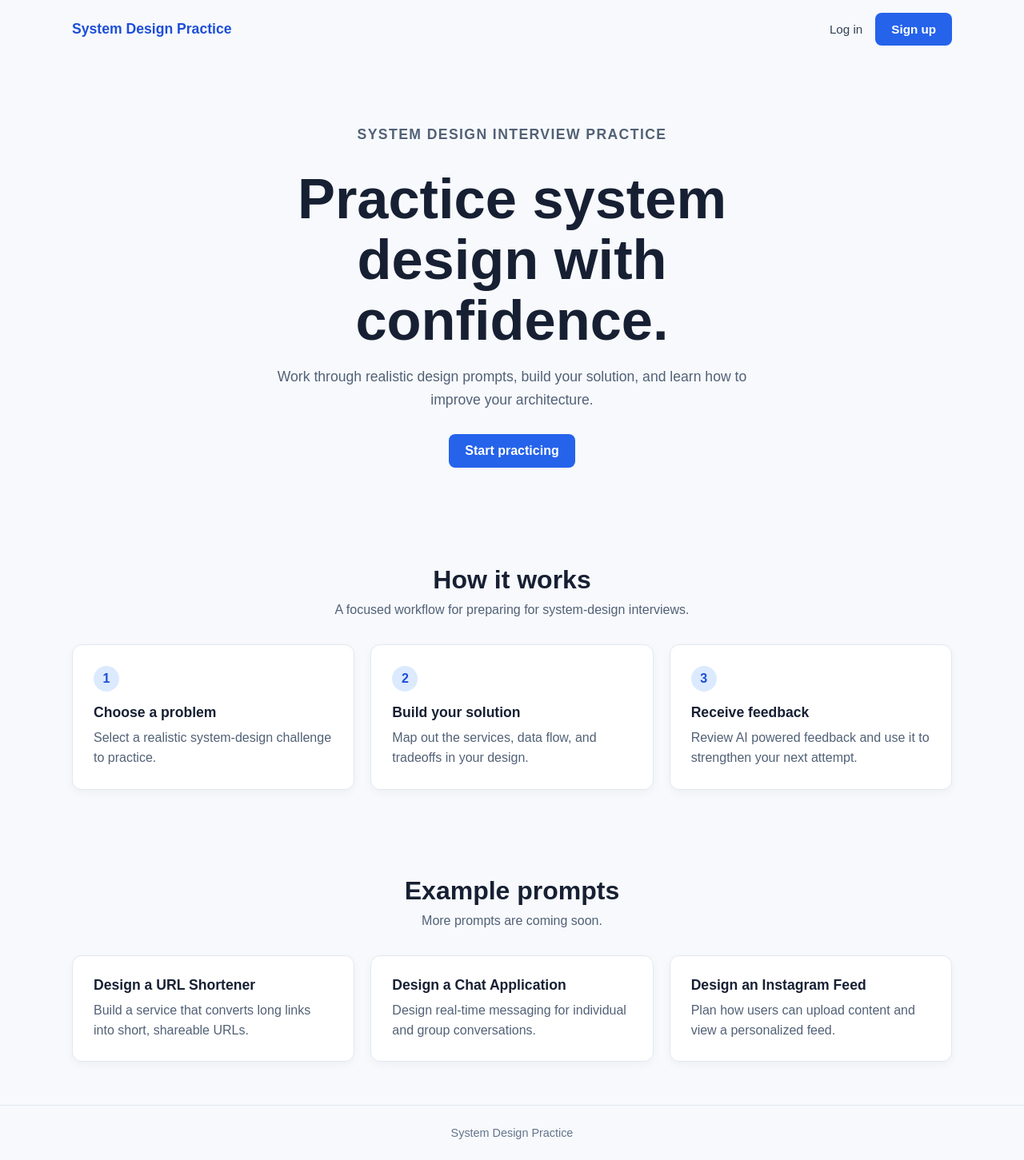
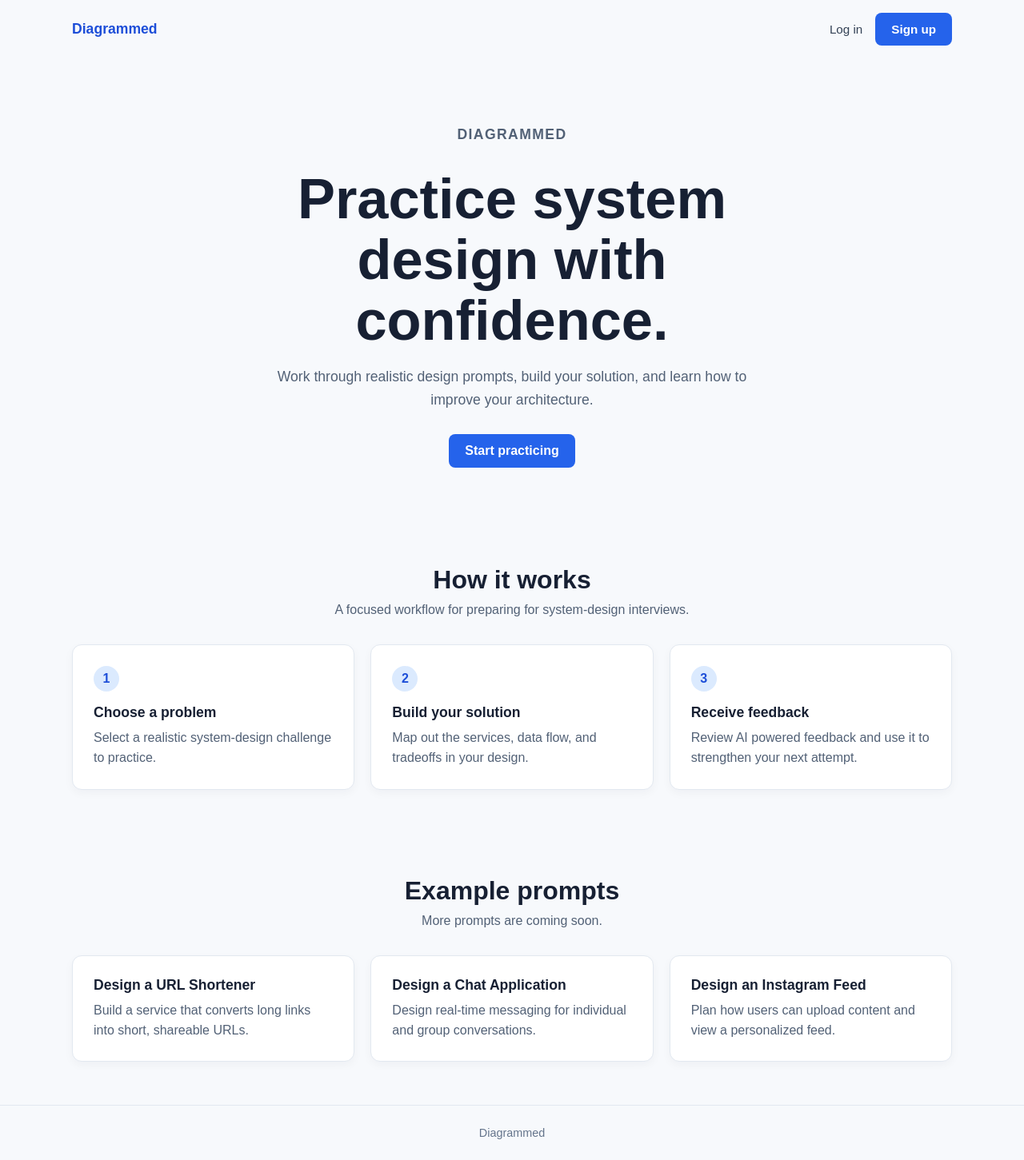
Before and after one commit to vinn044/Diagrammed, a Django app: page / in a window 1280 px wide. Shown: the whole page at 80% size. Run offline with Django 4.2, Linux system fonts and the light colour scheme.

Commit message:
updated name of project app/website

```diff
--- a/testApp/templates/home.html
+++ b/testApp/templates/home.html
@@ -65,7 +65,7 @@
 <body>
     <header class="container">
         <nav>
-            <a class="brand" href="{% url 'home' %}">System Design Practice</a>
+            <a class="brand" href="{% url 'home' %}">Diagrammed</a>
             <div class="nav-links">
                 {% if user.is_authenticated %}
                     <span>Welcome, {{ user.username }}</span>
@@ -83,7 +83,7 @@
 
     <main>
         <section class="hero container">
-            <p class="eyebrow">System design interview practice</p>
+            <p class="eyebrow">Diagrammed</p>
             <h1>Practice system design with confidence.</h1>
             <p>Work through realistic design prompts, build your solution, and learn how to improve your architecture.</p>
             <a class="button" href="#example-prompts">Start practicing</a>
@@ -122,6 +122,6 @@
         </section>
     </main>
 
-    <footer>System Design Practice</footer>
+    <footer>Diagrammed</footer>
 </body>
 </html>
```
